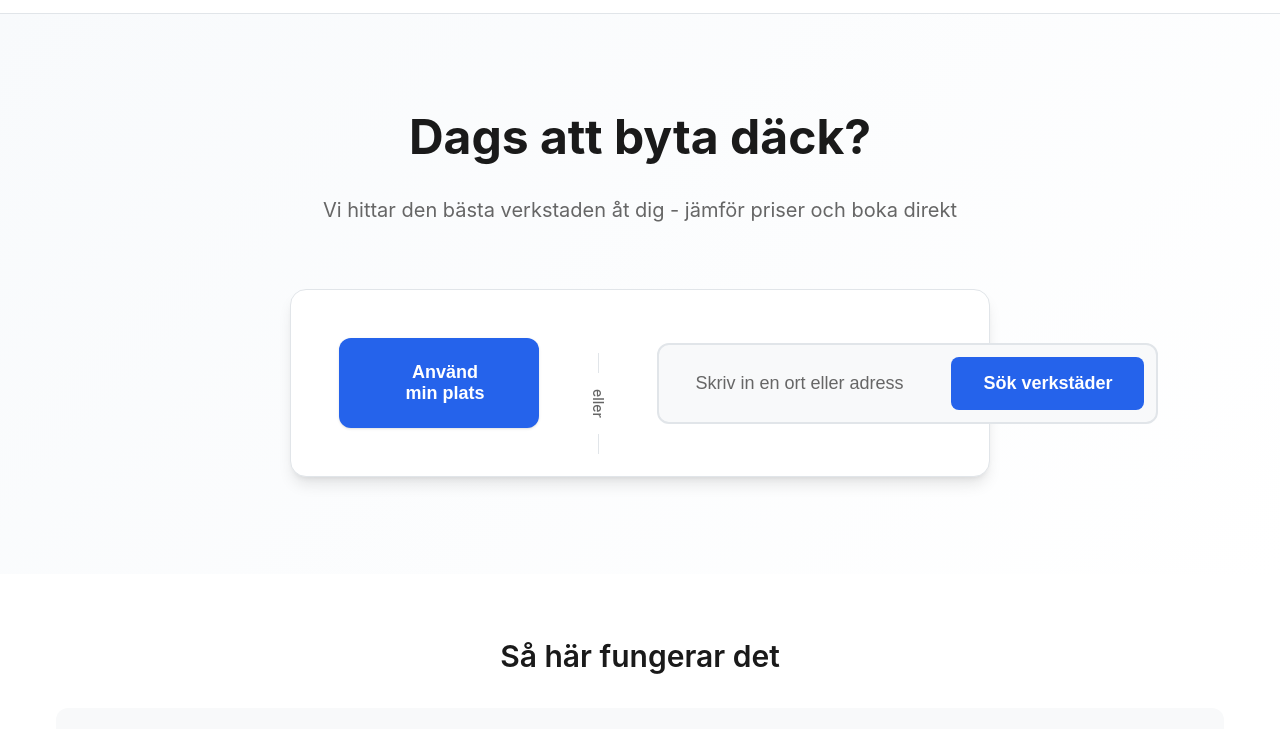
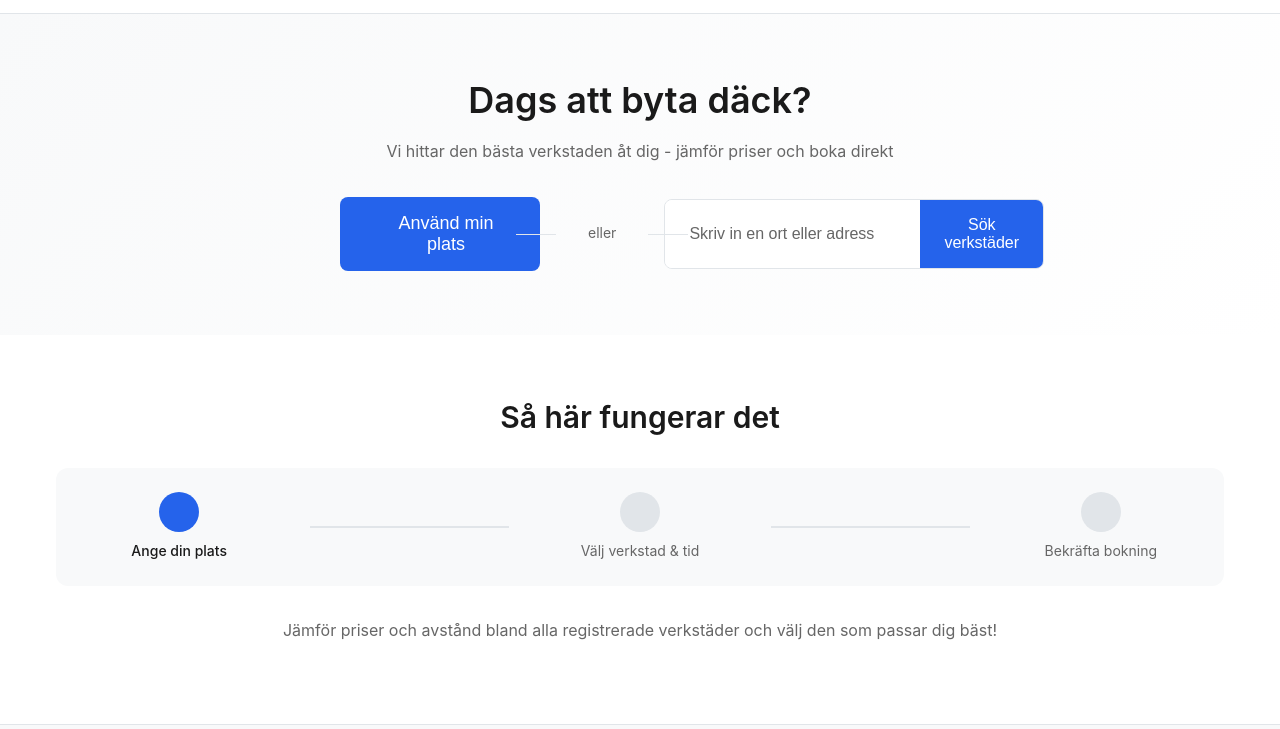
Before and after one commit to zhefano/Byt-dack, a website: page index.html in a window 1280 px wide. Shown: the part 59-788 px from the top of the page. Drawn offline with Linux system fonts and the light colour scheme.

Commit message:
Simple and clean search interface

```diff
--- a/index.html
+++ b/index.html
@@ -56,21 +56,19 @@
         <!-- Hero Section -->
         <section class="search-section">
             <div class="container">
-                <div class="hero-content">
-                    <h1 class="hero-title">Dags att byta däck?</h1>
-                    <p class="hero-subtitle">Vi hittar den bästa verkstaden åt dig - jämför priser och boka direkt</p>
+                <h1>Dags att byta däck?</h1>
+                <p class="text-lg mb-8">Vi hittar den bästa verkstaden åt dig - jämför priser och boka direkt</p>
 
-                    <div class="search-container">
-                        <form class="search-form" id="search-form" role="search">
-                            <div class="search-actions">
+                <div class="search-options">
                     <button type="button" class="location-btn" id="location-btn">
                         <i class="icon-location" aria-hidden="true"></i>
                         Använd min plats
                     </button>
 
-                                <div class="search-divider">eller</div>
+                    <div class="divider">eller</div>
 
-                                <div class="search-input-group">
+                    <form class="search-form" id="search-form" role="search">
+                        <div class="search-group">
                             <label for="search-input" class="sr-only">Sök efter ort eller adress</label>
                             <input
                                 type="search"
@@ -83,9 +81,7 @@
                                 Sök verkstäder
                             </button>
                         </div>
-                            </div>
                     </form>
-                    </div>
                 </div>
             </div>
         </section>
--- a/styles.css
+++ b/styles.css
@@ -33,13 +33,11 @@
   --text-2xl: 1.5rem;
   --text-3xl: 1.875rem;
   --text-4xl: 2.25rem;
-  --text-5xl: 3rem;
 
   /* Border Radius */
   --radius-sm: 0.25rem;
   --radius: 0.5rem;
   --radius-lg: 0.75rem;
-  --radius-xl: 1rem;
 
   /* Shadows */
   --shadow-sm: 0 1px 2px 0 rgb(0 0 0 / 0.05);
@@ -200,58 +198,20 @@ p {
   border-radius: 0 0 var(--radius-lg) var(--radius-lg);
 }
 
-/* Hero Section - Improved UX */
+/* Search Section - Simple and Clean */
 .search-section {
-  background: linear-gradient(135deg, #f8fafc 0%, #ffffff 100%);
+  text-align: center;
   padding: var(--space-16) 0;
-  min-height: 70vh;
-  display: flex;
-  align-items: center;
+  background: linear-gradient(135deg, var(--surface) 0%, white 100%);
 }
 
-.hero-content {
-  text-align: center;
-  max-width: 900px;
+.search-options {
+  max-width: 600px;
   margin: 0 auto;
-}
-
-.hero-title {
-  font-size: var(--text-5xl);
-  font-weight: 700;
-  color: var(--text);
-  margin-bottom: var(--space-8);
-  line-height: 1.1;
-}
-
-.hero-subtitle {
-  font-size: var(--text-xl);
-  color: var(--text-secondary);
-  margin-bottom: var(--space-16);
-  max-width: 700px;
-  margin-left: auto;
-  margin-right: auto;
-  line-height: 1.5;
-}
-
-.search-container {
-  background: white;
-  border-radius: var(--radius-xl);
-  padding: var(--space-12);
-  box-shadow: var(--shadow-lg);
-  border: 1px solid var(--border);
-  max-width: 700px;
-  margin: 0 auto;
-}
-
-.search-form {
-  width: 100%;
-}
-
-.search-actions {
   display: flex;
   flex-direction: column;
-  gap: var(--space-8);
   align-items: center;
+  gap: var(--space-6);
 }
 
 .location-btn {
@@ -259,69 +219,68 @@ p {
   align-items: center;
   justify-content: center;
   gap: var(--space-3);
-  padding: var(--space-6) var(--space-12);
+  padding: var(--space-4) var(--space-8);
   background-color: var(--primary);
   color: white;
   border: none;
-  border-radius: var(--radius-lg);
+  border-radius: var(--radius);
   font-size: var(--text-lg);
-  font-weight: 600;
+  font-weight: 500;
   cursor: pointer;
   transition: var(--transition);
-  min-width: 280px;
-  box-shadow: var(--shadow);
+  min-width: 200px;
 }
 
 .location-btn:hover {
   background-color: var(--primary-hover);
-  transform: translateY(-2px);
-  box-shadow: var(--shadow-lg);
 }
 
-.location-btn:active {
-  transform: translateY(0);
+.divider {
+  color: var(--text-secondary);
+  font-size: var(--text-sm);
+  position: relative;
+  padding: 0 var(--space-4);
 }
 
-.search-divider {
-  display: flex;
-  align-items: center;
-  gap: var(--space-4);
-  width: 100%;
-  color: var(--text-secondary);
-  font-size: var(--text-sm);
-  font-weight: 500;
-}
-
-.search-divider::before,
-.search-divider::after {
+.divider::before,
+.divider::after {
   content: '';
-  flex: 1;
+  position: absolute;
+  top: 50%;
+  width: 60px;
   height: 1px;
   background-color: var(--border);
 }
 
-.search-input-group {
-  display: flex;
-  width: 100%;
-  background: var(--surface);
-  border-radius: var(--radius-lg);
-  padding: var(--space-3);
-  border: 2px solid var(--border);
-  transition: var(--transition);
+.divider::before {
+  right: 100%;
+  margin-right: var(--space-4);
 }
 
-.search-input-group:focus-within {
-  border-color: var(--primary);
-  box-shadow: 0 0 0 3px rgb(37 99 235 / 0.1);
+.divider::after {
+  left: 100%;
+  margin-left: var(--space-4);
+}
+
+.search-form {
+  width: 100%;
+}
+
+.search-group {
+  display: flex;
+  max-width: 500px;
+  margin: 0 auto;
+  border: 1px solid var(--border);
+  border-radius: var(--radius);
+  overflow: hidden;
+  background: white;
 }
 
 .search-input {
   flex: 1;
+  padding: var(--space-4) var(--space-6);
   border: none;
-  background: transparent;
-  padding: var(--space-4) var(--space-6);
-  font-size: var(--text-lg);
-  color: var(--text);
+  font-size: var(--text-base);
   outline: none;
 }
 
@@ -330,16 +289,14 @@ p {
 }
 
 .search-btn {
+  padding: var(--space-4) var(--space-6);
   background-color: var(--primary);
   color: white;
   border: none;
-  border-radius: var(--radius);
-  padding: var(--space-4) var(--space-8);
-  font-size: var(--text-lg);
-  font-weight: 600;
+  font-size: var(--text-base);
+  font-weight: 500;
   cursor: pointer;
   transition: var(--transition);
-  white-space: nowrap;
 }
 
 .search-btn:hover {
@@ -746,31 +703,15 @@ p {
 
 /* Responsive Design */
 @media (min-width: 640px) {
-  .hero-title {
-    font-size: var(--text-5xl);
+  .search-options {
+    flex-direction: row;
+    align-items: center;
+    gap: var(--space-8);
   }
 
-  .search-actions {
-    flex-direction: row;
-    align-items: center;
-    gap: var(--space-12);
-  }
-
-  .search-divider {
-    writing-mode: vertical-lr;
-    height: 60px;
-    width: auto;
-  }
-
-  .search-divider::before,
-  .search-divider::after {
-    width: 1px;
-    height: 20px;
-    flex: none;
-  }
-
-  .location-btn {
-    min-width: 200px;
+  .divider::before,
+  .divider::after {
+    width: 40px;
   }
 
   .footer-content {
@@ -798,31 +739,17 @@ p {
 }
 
 @media (max-width: 640px) {
-  .hero-title {
-    font-size: var(--text-4xl);
-  }
-
-  .search-container {
-    padding: var(--space-8);
-  }
-
-  .search-actions {
-    gap: var(--space-6);
-  }
-
-  .location-btn {
-    min-width: auto;
-    width: 100%;
-  }
-
-  .search-input-group {
+  .search-group {
     flex-direction: column;
-    gap: var(--space-3);
   }
 
   .search-btn {
-    width: 100%;
-    padding: var(--space-4);
+    border-top: 1px solid var(--border);
+  }
+
+  .divider::before,
+  .divider::after {
+    display: none;
   }
 
   .timeline {
```
Lines whose indentation alone changed are shown as unchanged.
